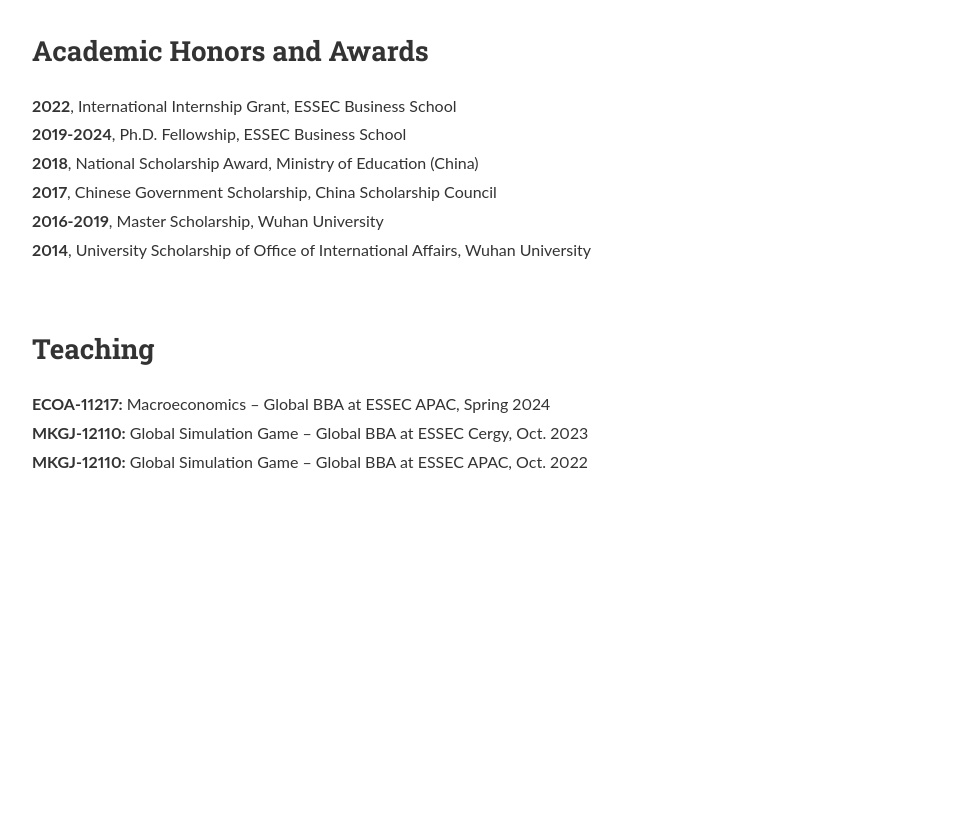
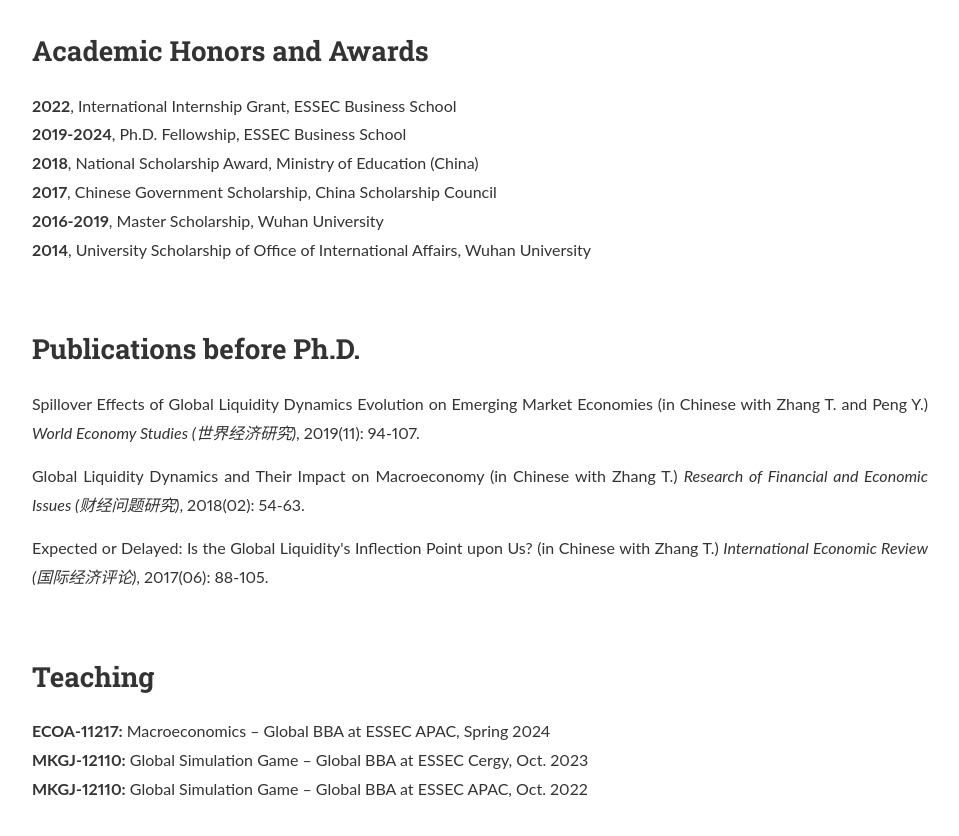
Before and after one commit to longxin94/longdxin94.github.io, a Jekyll site: the page index.html, which Jekyll copies as it is, in a window 1280 px wide and 900 px high, scrolled down 2146 px. Shown: the top 836 px of the window, without its empty margins (160-1119 px from the left). Built offline with Jekyll 4.4.1, drawn with Linux system fonts in a browser that asks for light colours; nearby versions of some CDN libraries; a style sheet for code colours, icons or effects is not loaded; before the commit the page ends 2718 px from its top, so only the background shows below that.

Commit message:
add chinese publications

```diff
--- a/index.html
+++ b/index.html
@@ -198,6 +198,11 @@
               <div class="pubTitle"><b>2014</b>, University Scholarship of Office of International Affairs, Wuhan University </div>
 
               <div class="publicationView" style="font-family: 'Lato', Verdana, Helvetica, sans-serif">
+                <h2>Publications before Ph.D.</h2>
+                <div class="pubTitle"><p style="text-align: justify;">Spillover Effects of Global Liquidity Dynamics Evolution on Emerging Market Economies (in Chinese with Zhang T. and Peng Y.) <em>World Economy Studies (世界经济研究)</em>, 2019(11): 94-107.</p></div>
+                <div class="pubTitle"><p style="text-align: justify;">Global Liquidity Dynamics and Their Impact on Macroeconomy (in Chinese with Zhang T.) <em>Research of Financial and Economic Issues (财经问题研究)</em>, 2018(02): 54-63.</p></div>
+                <div class="pubTitle"><p style="text-align: justify;">Expected or Delayed: Is the Global Liquidity's Inflection Point upon Us? (in Chinese with Zhang T.) <em>International Economic Review (国际经济评论)</em>, 2017(06): 88-105.</p></div>
+              <div class="publicationView" style="font-family: 'Lato', Verdana, Helvetica, sans-serif">
                 <h2>Teaching</h2>
                 <div class="pubTitle"><b>ECOA-11217:</b> Macroeconomics – Global BBA at ESSEC APAC, Spring 2024 </div>
                 <div class="pubTitle"><b>MKGJ-12110:</b> Global Simulation Game – Global BBA at ESSEC Cergy, Oct. 2023 </div>
```
